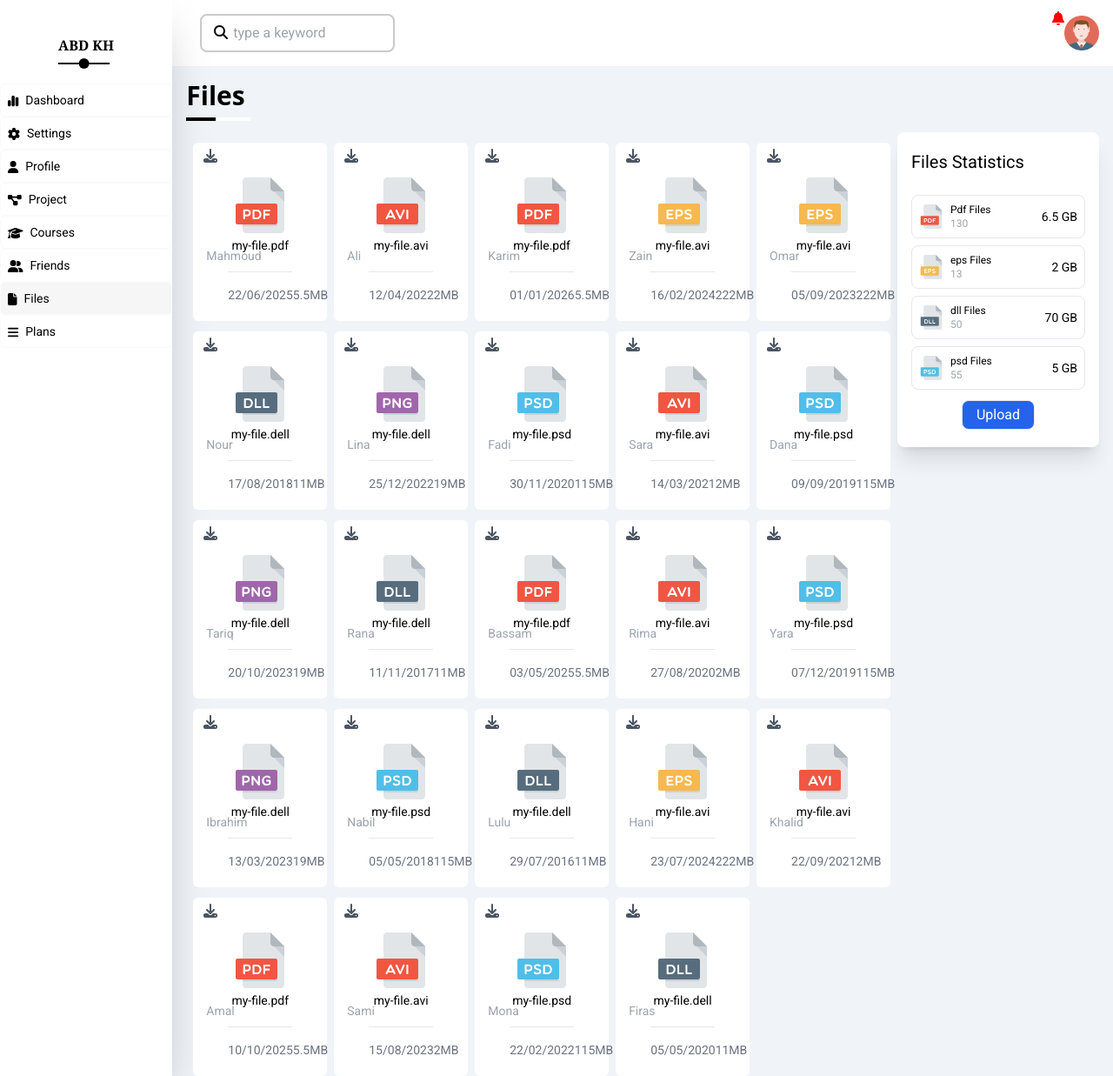
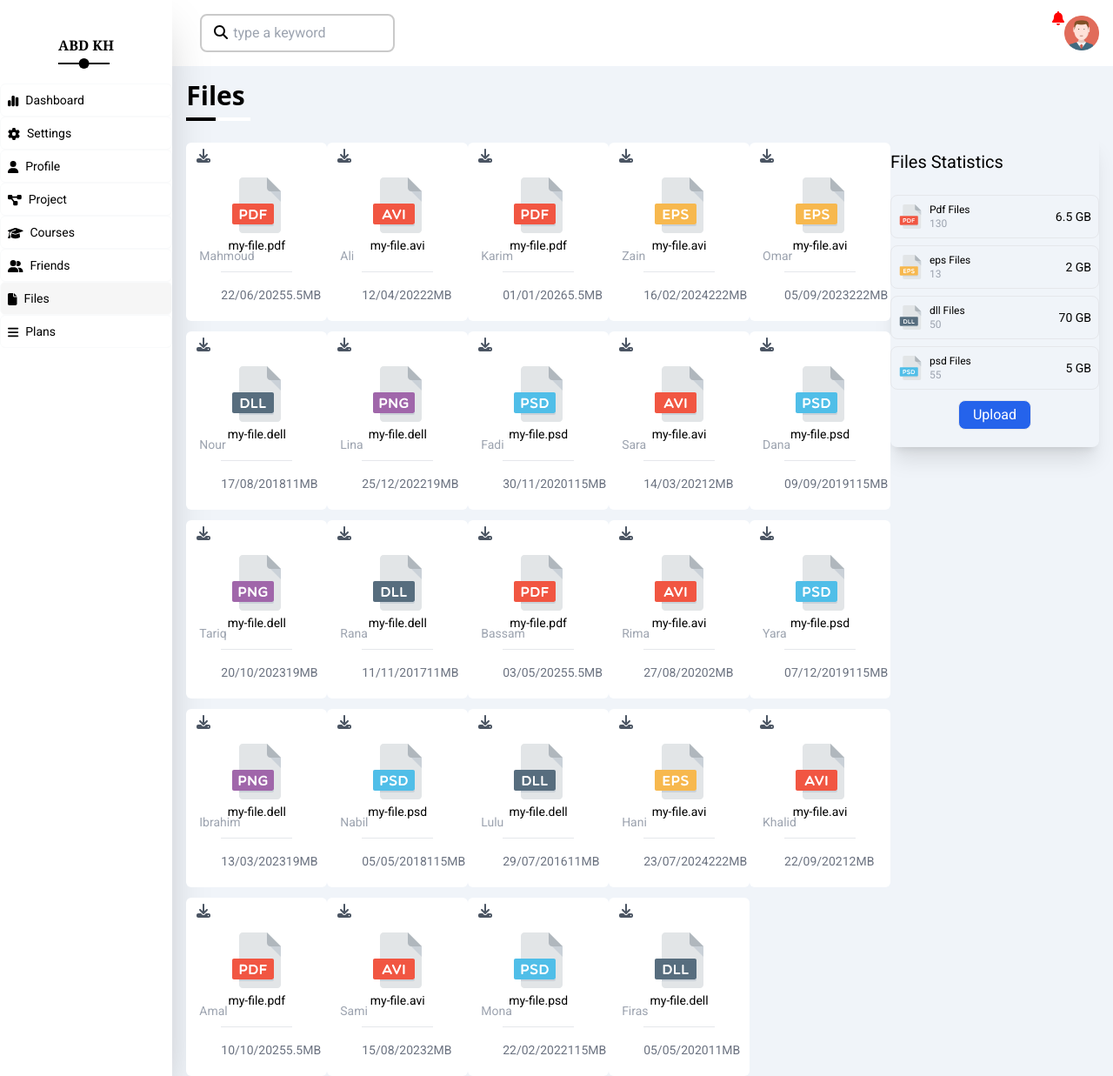
Before and after one commit to abdkh99/dashboard, a React (Vite) app: page /files in a window 1280 px wide. Shown: the whole page at 87% size. Built offline with nearby package versions, Linux system fonts and the light colour scheme.

Commit message:
fixed page7

```diff
--- a/src/Components/pages/Page7.jsx
+++ b/src/Components/pages/Page7.jsx
@@ -11,7 +11,7 @@ const Page7 = () => {
       <h1 className="heading-h1 fade-in">Files</h1>
       <div className="Files-Page flex flex-row-reverse mx-4 max-md:flex-col max-md:mx-4 ">
         <div className="content-2  min-w-[15rem]">
-          <div className="bg-white ml-2 px-4 py-5 rounded-lg shadow-xl">
+          <div className="bg-whitepx-4 py-5 rounded-lg shadow-xl">
             <h1 className="text-bold text-xl mb-6">Files Statistics</h1>
             {/* Start PD */}
             <div className="row-box flex justify-between items-center border p-2 rounded-lg mb-2">
@@ -89,16 +89,8 @@ const Page7 = () => {
           >
             {/* Box 1 - Variant 1 (pdf) */}
             <div
-              className="bg-white group p-10 card
-card
-card
-card
-card
-card
-card
-card
-card
-card pb-5 ml-2 relative mt-3 rounded-md "
+              className="bg-white group p-10
+              card pb-5  relative mt-3 rounded-md "
             >
               <div className="DOUNLOAD absolute top-1 left-3">
                 <FontAwesomeIcon className="text-gray-600" icon={faDownload} />
@@ -120,16 +112,8 @@ card pb-5 ml-2 relative mt-3 rounded-md "
 
             {/* Box 2 - Variant 2 (avi) */}
             <div
-              className="bg-white group p-10 card
-card
-card
-card
-card
-card
-card
-card
-card
-card pb-5 ml-2 relative mt-3 rounded-md "
+              className="bg-white group p-10
+              card pb-5 relative mt-3 rounded-md "
             >
               <div className="DOUNLOAD absolute top-1 left-3">
                 <FontAwesomeIcon className="text-gray-600" icon={faDownload} />
@@ -151,16 +135,8 @@ card pb-5 ml-2 relative mt-3 rounded-md "
 
             {/* Box 3 - Variant 1 (pdf) */}
             <div
-              className="bg-white group p-10 card
-card
-card
-card
-card
-card
-card
-card
-card
-card pb-5 ml-2 relative mt-3 rounded-md "
+              className="bg-white group p-10
+card pb-5  relative mt-3 rounded-md "
             >
               <div className="DOUNLOAD absolute top-1 left-3">
                 <FontAwesomeIcon className="text-gray-600" icon={faDownload} />
@@ -182,16 +158,8 @@ card pb-5 ml-2 relative mt-3 rounded-md "
 
             {/* Box 4 - Variant 3 (avi/eps) */}
             <div
-              className="bg-white group p-10 card
-card
-card
-card
-card
-card
-card
-card
-card
-card pb-5 ml-2 relative mt-3 rounded-md "
+              className="bg-white group p-10
+card pb-5  relative mt-3 rounded-md "
             >
               <div className="DOUNLOAD absolute top-1 left-3">
                 <FontAwesomeIcon className="text-gray-600" icon={faDownload} />
@@ -213,16 +181,8 @@ card pb-5 ml-2 relative mt-3 rounded-md "
 
             {/* Box 5 - Variant 3 (avi/eps) */}
             <div
-              className="bg-white group p-10 card
-card
-card
-card
-card
-card
-card
-card
-card
-card pb-5 ml-2 relative mt-3 rounded-md "
+              className="bg-white group p-10
+card pb-5  relative mt-3 rounded-md "
             >
               <div className="DOUNLOAD absolute top-1 left-3">
                 <FontAwesomeIcon className="text-gray-600" icon={faDownload} />
@@ -244,16 +204,8 @@ card pb-5 ml-2 relative mt-3 rounded-md "
 
             {/* Box 6 - Variant 5 (dell) */}
             <div
-              className="bg-white group p-10 card
-card
-card
-card
-card
-card
-card
-card
-card
-card pb-5 ml-2 relative mt-3 rounded-md "
+              className="bg-white group p-10
+card pb-5  relative mt-3 rounded-md "
             >
               <div className="DOUNLOAD absolute top-1 left-3">
                 <FontAwesomeIcon className="text-gray-600" icon={faDownload} />
@@ -275,16 +227,8 @@ card pb-5 ml-2 relative mt-3 rounded-md "
 
             {/* Box 7 - Variant 6 (dell/png) */}
             <div
-              className="bg-white group p-10 card
-card
-card
-card
-card
-card
-card
-card
-card
-card pb-5 ml-2 relative mt-3 rounded-md "
+              className="bg-white group p-10
+card pb-5  relative mt-3 rounded-md "
             >
               <div className="DOUNLOAD absolute top-1 left-3">
                 <FontAwesomeIcon className="text-gray-600" icon={faDownload} />
@@ -306,16 +250,8 @@ card pb-5 ml-2 relative mt-3 rounded-md "
 
             {/* Box 8 - Variant 4 (psd) */}
             <div
-              className="bg-white group p-10 card
-card
-card
-card
-card
-card
-card
-card
-card
-card pb-5 ml-2 relative mt-3 rounded-md "
+              className="bg-white group p-10
+card pb-5  relative mt-3 rounded-md "
             >
               <div className="DOUNLOAD absolute top-1 left-3">
                 <FontAwesomeIcon className="text-gray-600" icon={faDownload} />
@@ -337,16 +273,8 @@ card pb-5 ml-2 relative mt-3 rounded-md "
 
             {/* Box 9 - Variant 2 (avi) */}
             <div
-              className="bg-white group p-10 card
-card
-card
-card
-card
-card
-card
-card
-card
-card pb-5 ml-2 relative mt-3 rounded-md "
+              className="bg-white group p-10
+card pb-5  relative mt-3 rounded-md "
             >
               <div className="DOUNLOAD absolute top-1 left-3">
                 <FontAwesomeIcon className="text-gray-600" icon={faDownload} />
@@ -368,16 +296,8 @@ card pb-5 ml-2 relative mt-3 rounded-md "
 
             {/* Box 10 - Variant 4 (psd) */}
             <div
-              className="bg-white group p-10 card
-card
-card
-card
-card
-card
-card
-card
-card
-card pb-5 ml-2 relative mt-3 rounded-md "
+              className="bg-white group p-10
+card pb-5  relative mt-3 rounded-md "
             >
               <div className="DOUNLOAD absolute top-1 left-3">
                 <FontAwesomeIcon className="text-gray-600" icon={faDownload} />
@@ -399,16 +319,8 @@ card pb-5 ml-2 relative mt-3 rounded-md "
 
             {/* Box 11 - Variant 6 (dell/png) */}
             <div
-              className="bg-white group p-10 card
-card
-card
-card
-card
-card
-card
-card
-card
-card pb-5 ml-2 relative mt-3 rounded-md "
+              className="bg-white group p-10
+card pb-5  relative mt-3 rounded-md "
             >
               <div className="DOUNLOAD absolute top-1 left-3">
                 <FontAwesomeIcon className="text-gray-600" icon={faDownload} />
@@ -430,16 +342,8 @@ card pb-5 ml-2 relative mt-3 rounded-md "
 
             {/* Box 12 - Variant 5 (dell) */}
             <div
-              className="bg-white group p-10 card
-card
-card
-card
-card
-card
-card
-card
-card
-card pb-5 ml-2 relative mt-3 rounded-md "
+              className="bg-white group p-10
+card pb-5  relative mt-3 rounded-md "
             >
               <div className="DOUNLOAD absolute top-1 left-3">
                 <FontAwesomeIcon className="text-gray-600" icon={faDownload} />
@@ -461,16 +365,8 @@ card pb-5 ml-2 relative mt-3 rounded-md "
 
             {/* Box 13 - Variant 1 (pdf) */}
             <div
-              className="bg-white group p-10 card
-card
-card
-card
-card
-card
-card
-card
-card
-card pb-5 ml-2 relative mt-3 rounded-md "
+              className="bg-white group p-10
+card pb-5  relative mt-3 rounded-md "
             >
               <div className="DOUNLOAD absolute top-1 left-3">
                 <FontAwesomeIcon className="text-gray-600" icon={faDownload} />
@@ -492,16 +388,8 @@ card pb-5 ml-2 relative mt-3 rounded-md "
 
             {/* Box 14 - Variant 2 (avi) */}
             <div
-              className="bg-white group p-10 card
-card
-card
-card
-card
-card
-card
-card
-card
-card pb-5 ml-2 relative mt-3 rounded-md "
+              className="bg-white group p-10
+card pb-5  relative mt-3 rounded-md "
             >
               <div className="DOUNLOAD absolute top-1 left-3">
                 <FontAwesomeIcon className="text-gray-600" icon={faDownload} />
@@ -523,16 +411,8 @@ card pb-5 ml-2 relative mt-3 rounded-md "
 
             {/* Box 15 - Variant 4 (psd) */}
             <div
-              className="bg-white group p-10 card
-card
-card
-card
-card
-card
-card
-card
-card
-card pb-5 ml-2 relative mt-3 rounded-md "
+              className="bg-white group p-10
+card pb-5  relative mt-3 rounded-md "
             >
               <div className="DOUNLOAD absolute top-1 left-3">
                 <FontAwesomeIcon className="text-gray-600" icon={faDownload} />
@@ -554,16 +434,8 @@ card pb-5 ml-2 relative mt-3 rounded-md "
 
             {/* Box 16 - Variant 6 (dell/png) */}
             <div
-              className="bg-white group p-10 card
-card
-card
-card
-card
-card
-card
-card
-card
-card pb-5 ml-2 relative mt-3 rounded-md "
+              className="bg-white group p-10
+card pb-5  relative mt-3 rounded-md "
             >
               <div className="DOUNLOAD absolute top-1 left-3">
                 <FontAwesomeIcon className="text-gray-600" icon={faDownload} />
@@ -585,16 +457,8 @@ card pb-5 ml-2 relative mt-3 rounded-md "
 
             {/* Box 17 - Variant 4 (psd) */}
             <div
-              className="bg-white group p-10 card
-card
-card
-card
-card
-card
-card
-card
-card
-card pb-5 ml-2 relative mt-3 rounded-md "
+              className="bg-white group p-10
+card pb-5  relative mt-3 rounded-md "
             >
               <div className="DOUNLOAD absolute top-1 left-3">
                 <FontAwesomeIcon className="text-gray-600" icon={faDownload} />
@@ -616,16 +480,8 @@ card pb-5 ml-2 relative mt-3 rounded-md "
 
             {/* Box 18 - Variant 5 (dell) */}
             <div
-              className="bg-white group p-10 card
-card
-card
-card
-card
-card
-card
-card
-card
-card pb-5 ml-2 relative mt-3 rounded-md "
+              className="bg-white group p-10
+card pb-5  relative mt-3 rounded-md "
             >
               <div className="DOUNLOAD absolute top-1 left-3">
                 <FontAwesomeIcon className="text-gray-600" icon={faDownload} />
@@ -647,16 +503,8 @@ card pb-5 ml-2 relative mt-3 rounded-md "
 
             {/* Box 19 - Variant 3 (avi/eps) */}
             <div
-              className="bg-white group p-10 card
-card
-card
-card
-card
-card
-card
-card
-card
-card pb-5 ml-2 relative mt-3 rounded-md "
+              className="bg-white group p-10
+card pb-5  relative mt-3 rounded-md "
             >
               <div className="DOUNLOAD absolute top-1 left-3">
                 <FontAwesomeIcon className="text-gray-600" icon={faDownload} />
@@ -678,16 +526,8 @@ card pb-5 ml-2 relative mt-3 rounded-md "
 
             {/* Box 20 - Variant 2 (avi) */}
             <div
-              className="bg-white group p-10 card
-card
-card
-card
-card
-card
-card
-card
-card
-card pb-5 ml-2 relative mt-3 rounded-md "
+              className="bg-white group p-10
+card pb-5  relative mt-3 rounded-md "
             >
               <div className="DOUNLOAD absolute top-1 left-3">
                 <FontAwesomeIcon className="text-gray-600" icon={faDownload} />
@@ -708,16 +548,8 @@ card pb-5 ml-2 relative mt-3 rounded-md "
             {/* End Box 20 */}
             {/* Box 21 - Variant 1 (pdf) */}
             <div
-              className="bg-white group p-10 card
-card
-card
-card
-card
-card
-card
-card
-card
-card pb-5 ml-2 relative mt-3 rounded-md "
+              className="bg-white group p-10
+card pb-5  relative mt-3 rounded-md "
             >
               <div className="DOUNLOAD absolute top-1 left-3">
                 <FontAwesomeIcon className="text-gray-600" icon={faDownload} />
@@ -739,16 +571,8 @@ card pb-5 ml-2 relative mt-3 rounded-md "
 
             {/* Box 22 - Variant 2 (avi) */}
             <div
-              className="bg-white group p-10 card
-card
-card
-card
-card
-card
-card
-card
-card
-card pb-5 ml-2 relative mt-3 rounded-md "
+              className="bg-white group p-10
+card pb-5  relative mt-3 rounded-md "
             >
               <div className="DOUNLOAD absolute top-1 left-3">
                 <FontAwesomeIcon className="text-gray-600" icon={faDownload} />
@@ -770,16 +594,8 @@ card pb-5 ml-2 relative mt-3 rounded-md "
 
             {/* Box 23 - Variant 4 (psd) */}
             <div
-              className="bg-white group p-10 card
-card
-card
-card
-card
-card
-card
-card
-card
-card pb-5 ml-2 relative mt-3 rounded-md "
+              className="bg-white group p-10
+card pb-5  relative mt-3 rounded-md "
             >
               <div className="DOUNLOAD absolute top-1 left-3">
                 <FontAwesomeIcon className="text-gray-600" icon={faDownload} />
@@ -801,16 +617,8 @@ card pb-5 ml-2 relative mt-3 rounded-md "
 
             {/* Box 24 - Variant 5 (dell) */}
             <div
-              className="bg-white group p-10 card
-card
-card
-card
-card
-card
-card
-card
-card
-card pb-5 ml-2 relative mt-3 rounded-md "
+              className="bg-white group p-10
+card pb-5  relative mt-3 rounded-md "
             >
               <div className="DOUNLOAD absolute top-1 left-3">
                 <FontAwesomeIcon className="text-gray-600" icon={faDownload} />
--- a/src/Components/pages/Page8.jsx
+++ b/src/Components/pages/Page8.jsx
@@ -7,7 +7,7 @@ const Page8 = () => {
   return (
     <>
       <p className="heading-h1 fade-in">Plans</p>
-      <div className="content grid xl:grid-cols-3 gap-4">
+      <div className="content grid :grid-cols-3 gap-4">
         {/* Start Box */}
         <div className="box p-5 card bg-white m-2">
           <div className="head w-full h-28 bg-green-500 text-white flex items-center justify-center outline outline-green-500 outline-3 outline-offset-4">
```
